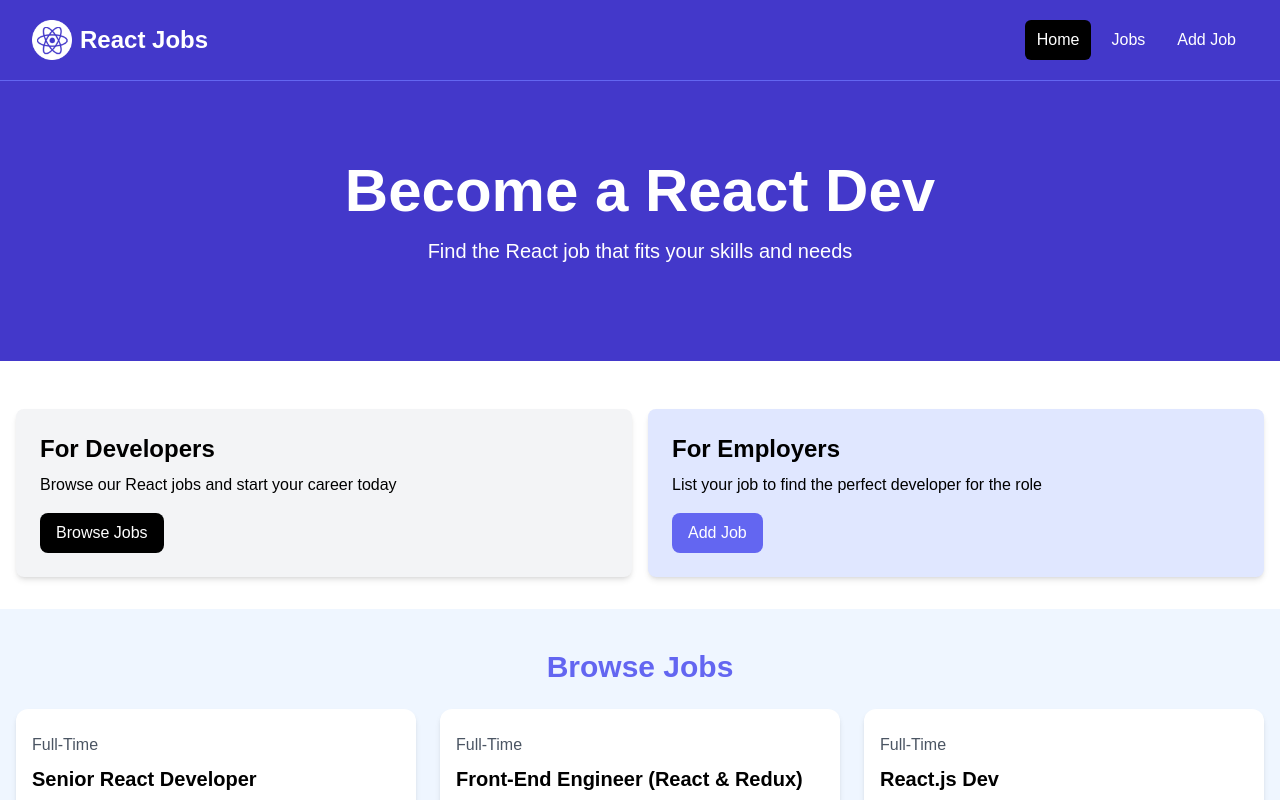
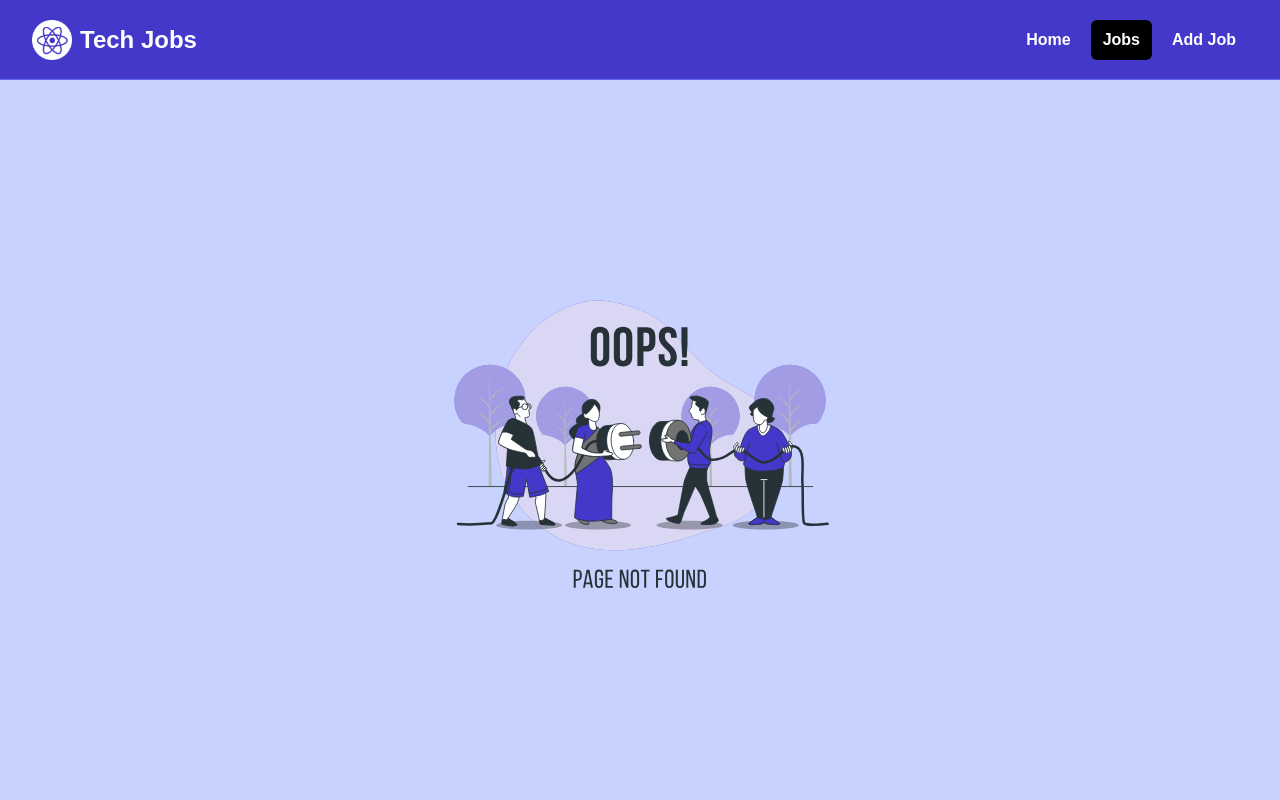
Before and after one commit to belall0/talent-connect, a React (Vite) app: page /jobs/1 in a window 1280 px wide. Shown: the top 800 px of the page. Built offline with nearby package versions, Linux system fonts and the light colour scheme.

Commit message:
feat: Add MainLayout and NotFoundPage components; refactor routing and navigation

```diff
--- a/src/App.jsx
+++ b/src/App.jsx
@@ -1,7 +1,19 @@
+import { createRoutesFromElements, createBrowserRouter, RouterProvider, Route } from 'react-router-dom';
+import MainLayout from './layouts/MainLayout';
 import HomePage from './pages/HomePage';
+import NotFoundPage from './pages/NotFoundPage';
+
+// define routes
+const routes = createRoutesFromElements(
+  <Route path="/" element={<MainLayout />}>
+    <Route index element={<HomePage />} />
+    <Route path="*" element={<NotFoundPage />} />
+  </Route>,
+);
+const router = createBrowserRouter(routes);
 
 const App = () => {
-  return <HomePage />;
+  return <RouterProvider router={router} />;
 };
 
 export default App;
--- a/src/components/HomeCards.jsx
+++ b/src/components/HomeCards.jsx
@@ -1,3 +1,4 @@
+import { Link } from 'react-router-dom';
 import Card from './Card';
 
 const HomeCards = () => {
@@ -8,19 +9,19 @@ const HomeCards = () => {
           <Card>
             <h2 className="text-2xl font-bold">For Developers</h2>
             <p className="mt-2 mb-4">Browse our React jobs and start your career today</p>
-            <a href="/jobs.html" className="inline-block bg-black text-white rounded-lg px-4 py-2 hover:bg-gray-700">
+            <Link to="/jobs" className="inline-block bg-black text-white rounded-lg px-4 py-2 hover:bg-gray-700">
               Browse Jobs
-            </a>
+            </Link>
           </Card>
 
           <Card bg="bg-indigo-100">
             <h2 className="text-2xl font-bold">For Employers</h2>
             <p className="mt-2 mb-4">List your job to find the perfect developer for the role</p>
-            <a
-              href="/add-job.html"
+            <Link
+              to="/add-job"
               className="inline-block bg-indigo-500 text-white rounded-lg px-4 py-2 hover:bg-indigo-600">
               Add Job
-            </a>
+            </Link>
           </Card>
         </div>
       </div>
--- a/src/components/JobListing.jsx
+++ b/src/components/JobListing.jsx
@@ -1,5 +1,6 @@
 import { useState } from 'react';
 import { FaLocationDot } from 'react-icons/fa6';
+import { Link } from 'react-router-dom';
 
 const JobListing = ({ job }) => {
   const [isExpanded, setIsExpanded] = useState(false);
@@ -26,11 +27,11 @@ const JobListing = ({ job }) => {
             <FaLocationDot className=" mr-1 " />
             <p>{job.location}</p>
           </div>
-          <a
-            href="job.html"
+          <Link
+            to={`jobs/${job.id}`}
             className="h-[36px] bg-indigo-500 hover:bg-indigo-600 text-white px-4 py-2 rounded-lg text-center text-sm">
             Read More
-          </a>
+          </Link>
         </div>
       </div>
     </div>
--- a/src/components/Navbar.jsx
+++ b/src/components/Navbar.jsx
@@ -1,29 +1,38 @@
 import logo from './../assets/images/logo.png';
+import { Link, NavLink } from 'react-router-dom';
 
 const Navbar = () => {
+  const setStyles = ({ isActive }) => {
+    return isActive
+      ? 'font-semibold text-white bg-black hover:bg-gray-900 hover:text-white rounded-md px-3 py-2'
+      : 'font-semibold text-white hover:text-white rounded-md px-3 py-2';
+  };
+
   return (
-    <nav className="bg-indigo-700 border-b border-indigo-500">
+    <nav className="bg-indigo-700 border-b border-indigo-500 h-20">
       <div className="mx-auto max-w-7xl px-2 sm:px-6 lg:px-8">
         <div className="flex h-20 items-center justify-between">
           <div className="flex flex-1 items-center justify-center md:items-stretch md:justify-start">
-            {/* <!-- Logo --> */}
-            <a className="flex flex-shrink-0 items-center mr-4" href="/index.html">
+            {/* Logo */}
+            <Link className="flex flex-shrink-0 items-center mr-4" to="/">
               <img className="h-10 w-auto" src={logo} alt="React Jobs" />
-              <span className="hidden md:block text-white text-2xl font-bold ml-2">React Jobs</span>
-            </a>
+              <span className="hidden md:block text-white text-2xl font-bold ml-2">Tech Jobs</span>
+            </Link>
+
+            {/* Navigation Bar */}
             <div className="md:ml-auto">
               <div className="flex space-x-2">
-                <a
-                  href="/index.html"
-                  className="text-white bg-black hover:bg-gray-900 hover:text-white rounded-md px-3 py-2">
+                <NavLink to="/" className={setStyles}>
                   Home
-                </a>
-                <a href="/jobs.html" className="text-white hover:bg-gray-900 hover:text-white rounded-md px-3 py-2">
+                </NavLink>
+
+                <NavLink to="/jobs" className={setStyles}>
                   Jobs
-                </a>
-                <a href="/add-job.html" className="text-white hover:bg-gray-900 hover:text-white rounded-md px-3 py-2">
+                </NavLink>
+
+                <NavLink to="/add-job" className={setStyles}>
                   Add Job
-                </a>
+                </NavLink>
               </div>
             </div>
           </div>
--- a/src/components/ViewAllJobs.jsx
+++ b/src/components/ViewAllJobs.jsx
@@ -1,9 +1,11 @@
+import { Link } from 'react-router-dom';
+
 const ViewAllJobs = () => {
   return (
     <section className="m-auto max-w-lg my-10 px-6">
-      <a href="jobs.html" className="block bg-black text-white text-center py-4 px-6 rounded-xl hover:bg-gray-700">
+      <Link to="jobs" className="block bg-black text-white text-center py-4 px-6 rounded-xl hover:bg-gray-700">
         View All Jobs
-      </a>
+      </Link>
     </section>
   );
 };
--- /dev/null
+++ b/src/layouts/MainLayout.jsx
@@ -0,0 +1,13 @@
+import { Outlet } from 'react-router-dom';
+import Navbar from '../components/Navbar';
+
+const MainLayout = () => {
+  return (
+    <>
+      <Navbar />
+      <Outlet />
+    </>
+  );
+};
+
+export default MainLayout;
--- a/src/pages/HomePage.jsx
+++ b/src/pages/HomePage.jsx
@@ -1,4 +1,3 @@
-import Navbar from './../components/Navbar';
 import Hero from './../components/Hero';
 import HomeCards from './../components/HomeCards';
 import JobListings from './../components/JobListings';
@@ -7,7 +6,6 @@ import ViewAllJobs from './../components/ViewAllJobs';
 const HomePage = () => {
   return (
     <>
-      <Navbar />
       <Hero />
       <HomeCards />
       <JobListings />
--- /dev/null
+++ b/src/pages/NotFoundPage.jsx
@@ -0,0 +1,11 @@
+import React from 'react';
+import NotFoundImage from './../assets/images/not-found.svg';
+const NotFoundPage = () => {
+  return (
+    <section className="bg-indigo-200 h-[calc(100vh-80px)]  w-full flex items-center justify-center">
+      <img src={NotFoundImage} className="w-[min(400px,90%)] h-auto" alt="Page not found" />
+    </section>
+  );
+};
+
+export default NotFoundPage;
```
Also changed, not shown: src/assets/images/not-found.svg (added).
